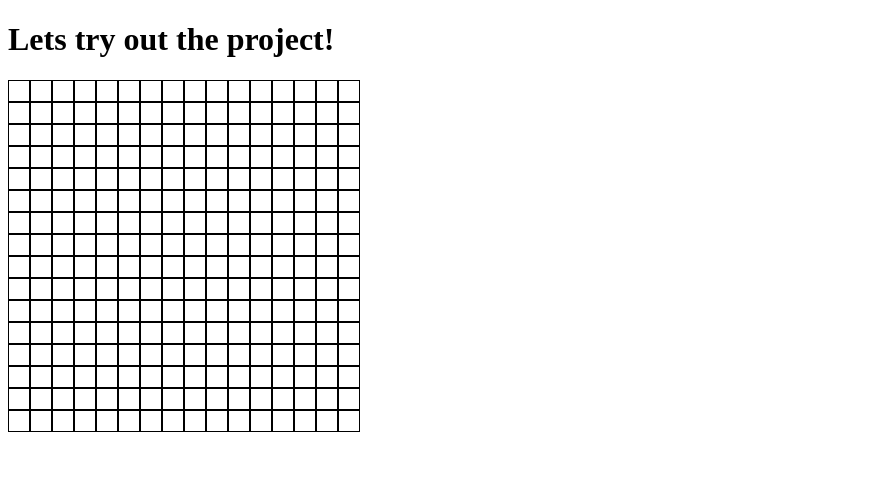
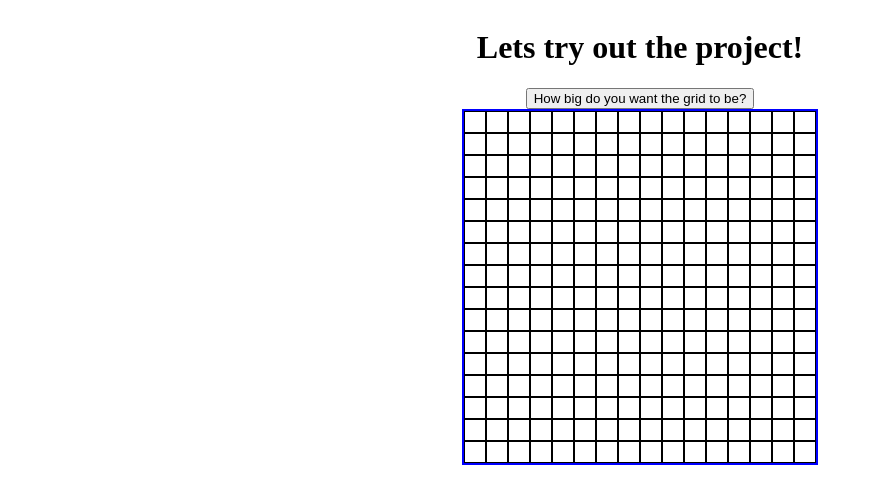
Before and after one commit to AmableAAristy/etch, a plain HTML site: page index.html in a window 1280 px wide. Shown: the whole page, without its empty margins (0-873 px from the left). Drawn offline with Linux system fonts and the light colour scheme.

Commit message:
Centered it and added solid black mouseover

```diff
--- a/index.html
+++ b/index.html
@@ -8,7 +8,11 @@
     <script src="learning.js" defer></script>
 </head>
 <body>
-    <h1>Lets try out the project!</h1>
-    <div id="container"></div>
+
+    <div id='flexIt'>
+        <h1>Lets try out the project!</h1>
+        <button>How big do you want the grid to be?</button>
+        <div id="container"></div>
+    </div>
 </body>
 </html>
--- a/learning.js
+++ b/learning.js
@@ -1,8 +1,9 @@
 const container= document.querySelector('#container');
 for (let i = 0; i < (16); i++){
     let row = document.createElement('div');
-    // row.style.width = '100%';
-    row.style.display.flex;
+
+    row.style.display = 'flex';
+    row.style.flexDirection = 'column';
     container.appendChild(row);
 
     for (let j = 0; j < 16; j++){
@@ -14,5 +15,9 @@ for (let i = 0; i < (16); i++){
         div.style.height = '20px';
         div.style.display.flex;
         row.appendChild(div);
-    }
-}
+
+
+        div.addEventListener('mouseenter', function(){
+        this.style.backgroundColor= 'black';
+        })};
+    };
--- a/style.css
+++ b/style.css
@@ -1,4 +1,16 @@
 #container{
     display: flex;
     flex-wrap: wrap;
+    border: 2px solid blue;
+
 }
+#flexIt{
+    display: flex;
+    flex-direction: column;
+    justify-content: center;
+    align-items: center;
+    /* border: 2px solid red; */
+}
+h1{
+    text-align: center;
+}
```
